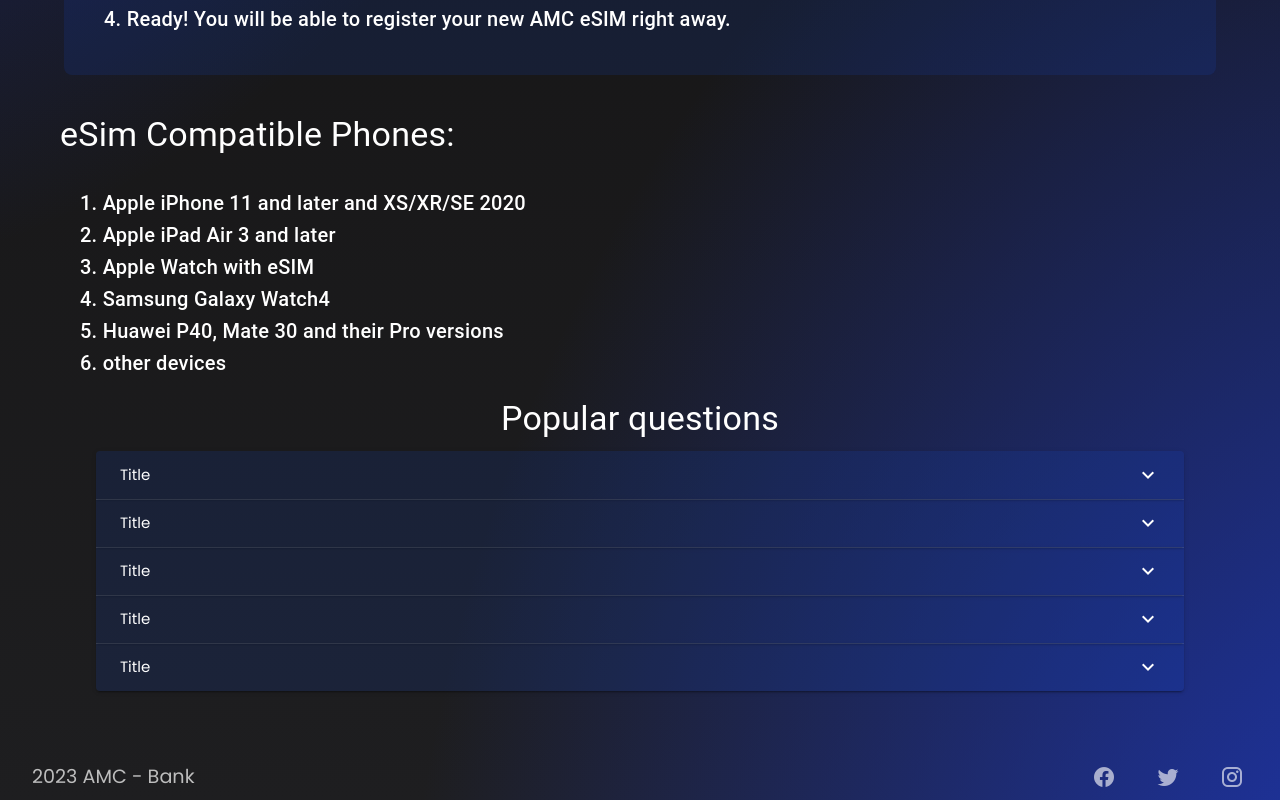
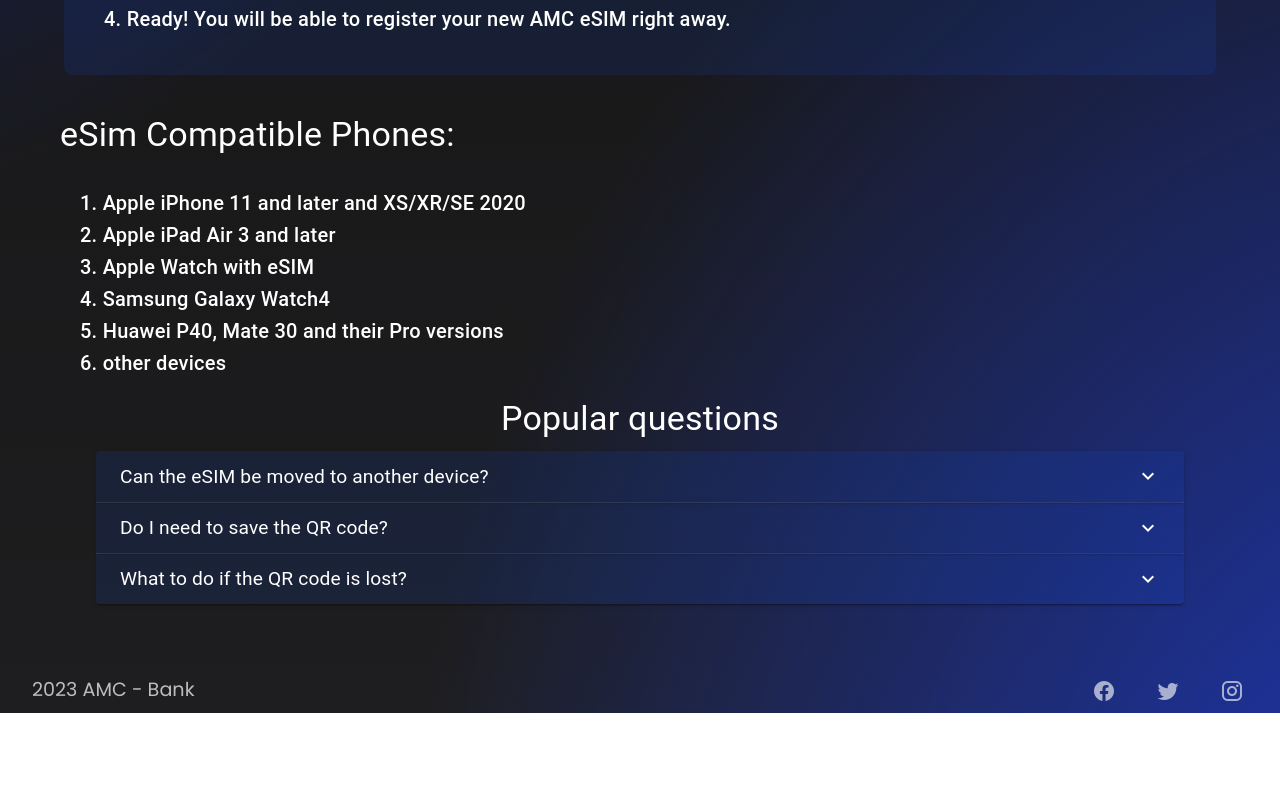
Before and after one commit to MichaelChernyshov/amc-bank, a Vue app: page /e-sim in a window 1280 px wide. Shown: the part 941-1741 px from the top of the page. After the commit the page ends 1654 px from the top, so only its background shows below. Built offline with nearby package versions, Linux system fonts and the light colour scheme.

Commit message:
Added real questions. Added deposit title

```diff
--- a/src/components/deposit/DepositTitle.vue
+++ b/src/components/deposit/DepositTitle.vue
@@ -0,0 +1,14 @@
+<script>
+</script>
+
+<template>
+<h1>Deposit</h1>
+<img src="/src/assets/images/icons/deposit.svg" alt="ddd" class="try">
+</template>
+
+<style lang="scss">
+.try {
+  width: 400px;
+  height: 300px;
+}
+</style>
--- a/src/components/e-sim/ESimQuestions.vue
+++ b/src/components/e-sim/ESimQuestions.vue
@@ -1,46 +1,39 @@
 <script>
 export default {
     props: {
-      titleA: String,
-      textA: String,
+      titleF: String,
+      textF: String,
+      titleS: String,
+      textS: String,
+      titleT: String,
+      textT: String,
     },
   }
 </script>
 
 <template>
-    <div class="questions d-flex flex-column align-center">
-    <div class="w-75 d-flex flex-column align-center">
+    <div class="d-flex flex-column align-center">
+    <div class="questions w-75 d-flex flex-column align-center">
         <h1 class="text-h4 pb-3">Popular questions</h1>
         <v-expansion-panels
         theme="dark"
+        class="text-subtitle-1"
         >
             <v-expansion-panel
-            :title=titleA
-            :text=textA
+            :title=titleF
+            :text=textF
             bg-color="#154acf26"
             >
             </v-expansion-panel>
             <v-expansion-panel
-            :title=titleA
-            :text=textA
+            :title=titleS
+            :text=textS
             bg-color="#154acf26"
             >
             </v-expansion-panel>
             <v-expansion-panel
-            :title=titleA
-            :text=textA
-            bg-color="#154acf26"
-            >
-            </v-expansion-panel>
-            <v-expansion-panel
-            :title=titleA
-            :text=textA
-            bg-color="#154acf26"
-            >
-            </v-expansion-panel>
-            <v-expansion-panel
-            :title=titleA
-            :text=textA
+            :title=titleT
+            :text=textT
             bg-color="#154acf26"
             >
             </v-expansion-panel>
@@ -50,4 +43,7 @@ export default {
 </template>
 
 <style lang="scss">
+.v-expansion-panel-title {
+  font-size: 1.2rem;
+}
 </style>
--- a/src/views/DepositView.vue
+++ b/src/views/DepositView.vue
@@ -1,14 +1,10 @@
 <script setup>
+import DepositTitle from '../components/deposit/DepositTitle.vue'
 </script>
 
 <template>
-  <h1>Deposit</h1>
-  <img src="/src/assets/images/icons/deposit.svg" alt="ddd" class="try">
+  <DepositTitle />
 </template>
 
 <style lang="scss">
-.try {
-  width: 400px;
-  height: 300px;
-}
 </style>
--- a/src/views/eSIMView.vue
+++ b/src/views/eSIMView.vue
@@ -11,7 +11,15 @@ import ESimQuestions from '../components/e-sim/ESimQuestions.vue'
     <ESimDescription />
     <ESimInstall />
     <ESimCompatible />
-    <ESimQuestions titleA="Title" textA="Lorem ipsum dolor sit amet consectetur adipisicing elit. Porro quas est enim eaque ducimus voluptas blanditiis, laboriosam esse sed sapiente ipsa debitis rem error perspiciatis minus doloremque numquam vero mollitia."/>
+    <ESimQuestions titleF="Can the eSIM be moved to another device?"
+    textF="Yes. If you have removed the eSIM from your device, you can download it to another device. For this
+use the same QR code. You can use it up to 100 times. Be sure to make sure when removing the eSIM that there is an Internet connection through the physical SIM card
+or Wi-Fi, otherwise the command to remove the eSIM from the device will not be sent, and the card will not actually be removed."
+    titleS="Do I need to save the QR code?"
+    textS="Yes. You may need it for re-installation if you decide to rearrange the eSIM. The QR code is an access to your number, keep it in a safe place."
+    titleT="What to do if the QR code is lost?"
+    textT="If before that you did not read the QR code or read it, but then deleted the eSIM, contact AMC. Employees will help you replace the eSIM with a new one."
+    />
   </template>
 
 <style lang="scss">
```
